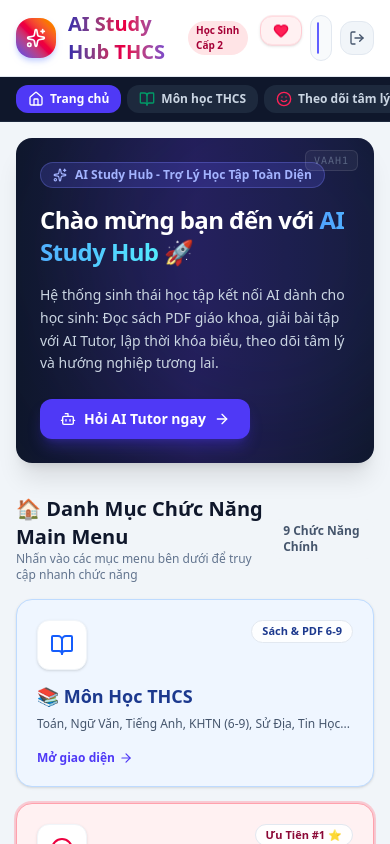
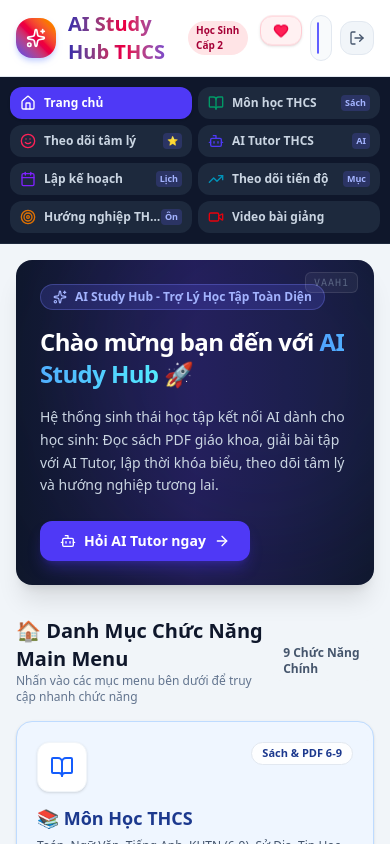
Before and after one commit to vananhtranphan-beep/app-hoc-tap-1, a React (Vite) app: page / in a window 390 px wide. Shown: the top 844 px of the page. Built offline with nearby package versions, Linux system fonts and the light colour scheme; grey boxes are pictures that could not be loaded.

Commit message:
Fix mobile grid navigation overflow

```diff
--- a/src/components/Navigation.tsx
+++ b/src/components/Navigation.tsx
@@ -52,24 +52,21 @@ export const Navigation: React.FC<NavigationProps> = ({
               <button
                 key={item.id}
                 onClick={() => onSelectSection(item.id)}
-                className={`w-full flex items-center justify-between px-3.5 py-2.5 rounded-xl font-medium text-sm transition-all cursor-pointer ${
-                  isActive
+                className={`w-full flex items-center justify-between px-3.5 py-2.5 rounded-xl font-medium text-sm transition-all cursor-pointer ${isActive
                     ? "bg-indigo-600 text-white shadow-md shadow-indigo-900/40"
                     : "text-slate-300 hover:bg-slate-800/80 hover:text-white"
                   }`}
               >
                 <div className="flex items-center gap-3">
                   <Icon
-                    className={`w-5 h-5 ${
-                      isActive ? "text-white" : item.color
+                    className={`w-5 h-5 ${isActive ? "text-white" : item.color
                       }`}
                   />
                   <span>{item.label}</span>
                 </div>
                 {item.badge && (
                   <span
-                    className={`text-[10px] font-bold px-1.5 py-0.5 rounded-full ${
-                      isActive
+                    className={`text-[10px] font-bold px-1.5 py-0.5 rounded-full ${isActive
                         ? "bg-white/20 text-white"
                         : "bg-indigo-500/20 text-indigo-400 border border-indigo-500/30"
                       }`}
@@ -92,9 +89,9 @@ export const Navigation: React.FC<NavigationProps> = ({
         </div>
       </aside>
 
-      {/* Mobile Top Grid/Scroll Bar Navigation */}
-      <div className="lg:hidden bg-slate-900 border-b border-slate-800 p-2 overflow-x-auto scrollbar-none sticky top-[61px] z-20">
-        <div className="flex items-center gap-1.5 min-w-max px-2">
+      {/* Mobile Grid Menu - Đã fix gọn gàng ôm trọn màn hình điện thoại */}
+      <div className="lg:hidden bg-slate-900 border-b border-slate-800 p-2.5 sticky top-[61px] z-20">
+        <div className="grid grid-cols-2 gap-1.5">
           {NAV_ITEMS.map((item) => {
             const Icon = item.icon;
             const isActive = currentSection === item.id;
@@ -102,14 +99,20 @@ export const Navigation: React.FC<NavigationProps> = ({
               <button
                 key={item.id}
                 onClick={() => onSelectSection(item.id)}
-                className={`flex items-center gap-1.5 px-3 py-1.5 rounded-xl text-xs font-semibold whitespace-nowrap transition cursor-pointer ${
-                  isActive
-                    ? "bg-indigo-600 text-white"
+                className={`flex items-center justify-between px-2.5 py-2 rounded-xl text-xs font-semibold transition cursor-pointer ${isActive
+                    ? "bg-indigo-600 text-white shadow"
                     : "bg-slate-800 text-slate-300 hover:bg-slate-700"
                   }`}
               >
-                <Icon className={`w-4 h-4 ${isActive ? "text-white" : item.color}`} />
-                <span>{item.label}</span>
+                <div className="flex items-center gap-2 truncate">
+                  <Icon className={`w-4 h-4 shrink-0 ${isActive ? "text-white" : item.color}`} />
+                  <span className="truncate">{item.label}</span>
+                </div>
+                {item.badge && (
+                  <span className={`text-[9px] px-1 py-0.5 rounded shrink-0 ${isActive ? "bg-white/20 text-white" : "bg-indigo-500/20 text-indigo-300"}`}>
+                    {item.badge.includes("⭐") ? "⭐" : item.badge.split(" ")[0]}
+                  </span>
+                )}
               </button>
             );
           })}
```
Lines whose indentation alone changed are shown as unchanged.
